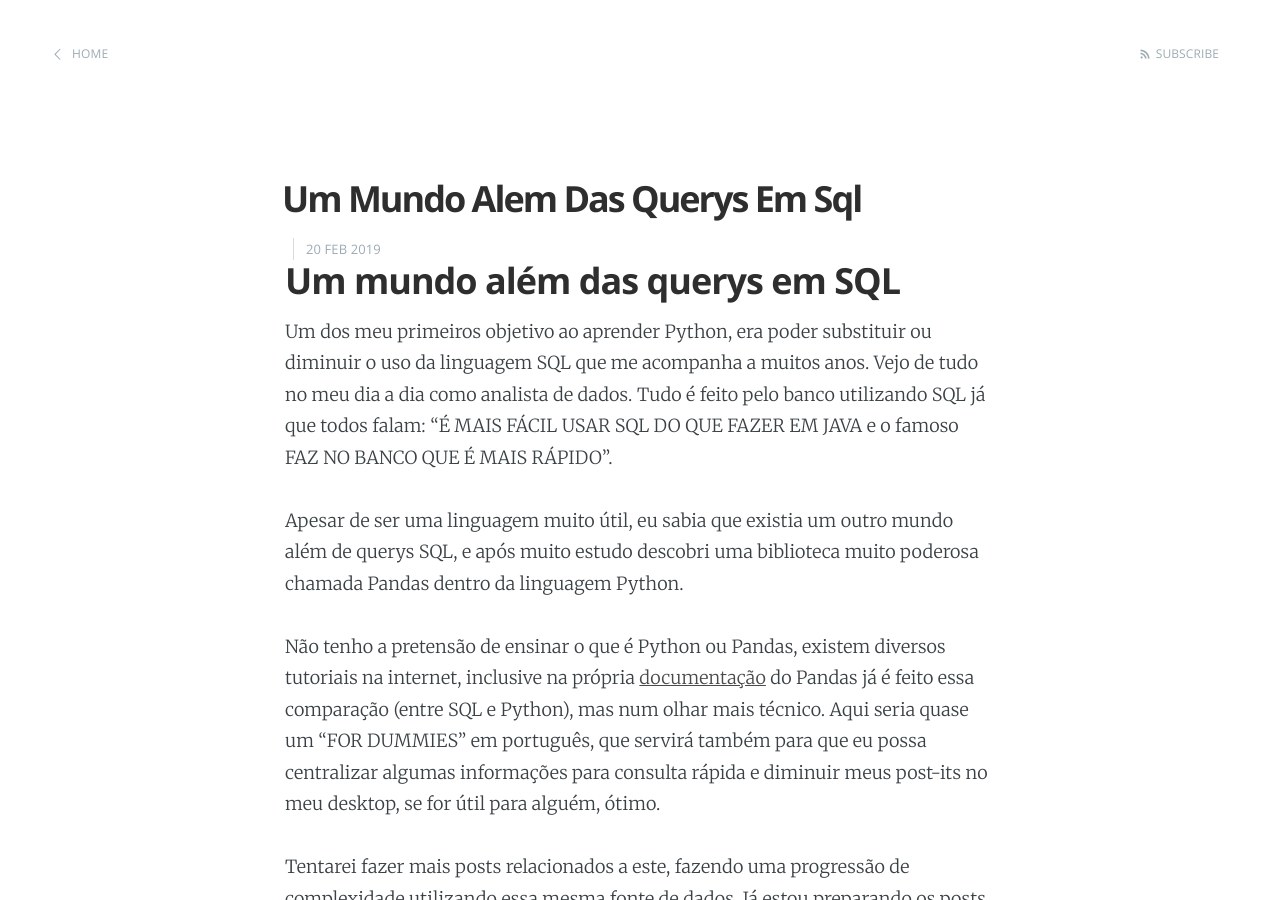
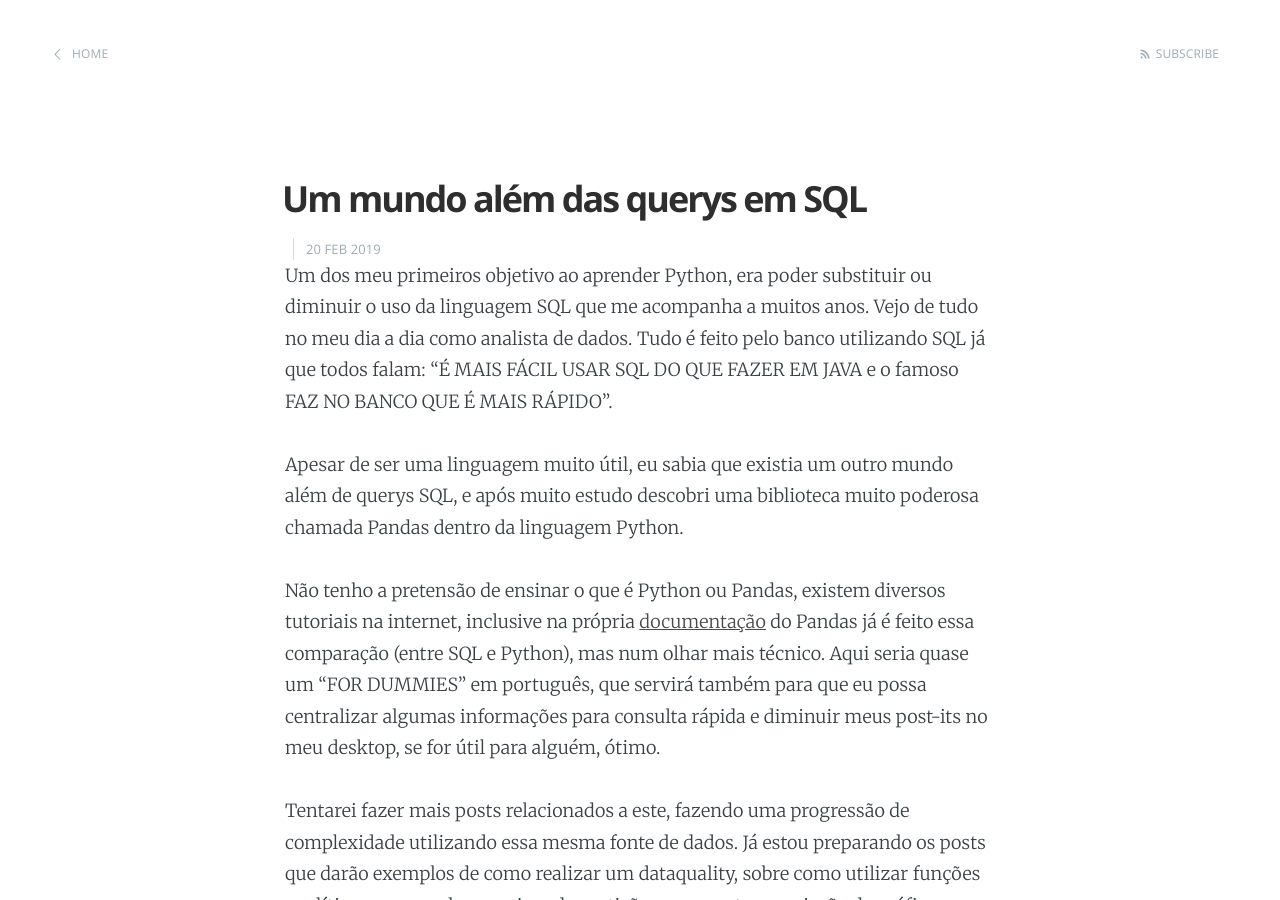
Before and after one commit to michelmourasilva/michelmourasilva.github.io, a Jekyll site: the page built from _posts/2019-02-20-Um-mundo-alem-das-querys-em-SQL.md, in a window 1280 px wide and 900 px high. Built offline with Jekyll 4.4.1, drawn with Linux system fonts in a browser that asks for light colours; our own code applies the rules of GitHub Pages for plain Markdown files.

Commit message:
Update 2019-02-20-Um-mundo-alem-das-querys-em-SQL.md

```diff
--- a/_posts/2019-02-20-Um-mundo-alem-das-querys-em-SQL.md
+++ b/_posts/2019-02-20-Um-mundo-alem-das-querys-em-SQL.md
@@ -1,9 +1,7 @@
 ---
-title: Um Mundo Alem Das Querys Em Sql
+title: Um mundo além das querys em SQL
 date: 2019-02-20 00:00:00 Z
 ---
-
-## Um mundo além das querys em SQL
 
 Um dos meu primeiros objetivo ao aprender Python, era poder substituir ou diminuir o uso da linguagem SQL que me acompanha a muitos anos. Vejo de tudo no meu dia a dia como analista de dados. Tudo é feito pelo banco utilizando SQL já que todos falam: "É MAIS FÁCIL USAR SQL DO QUE FAZER EM JAVA e o famoso FAZ NO BANCO QUE É MAIS RÁPIDO".
 
```
